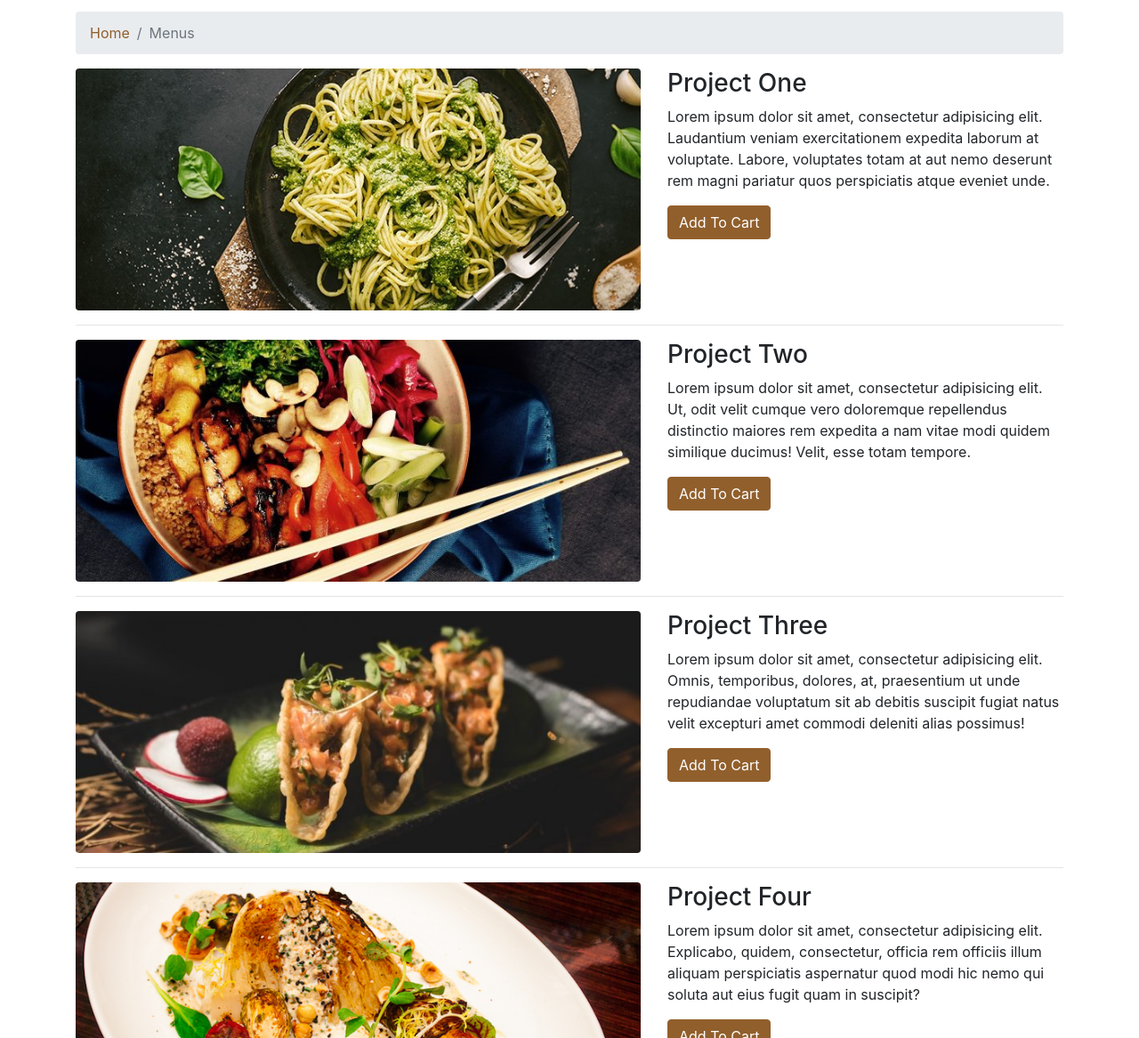
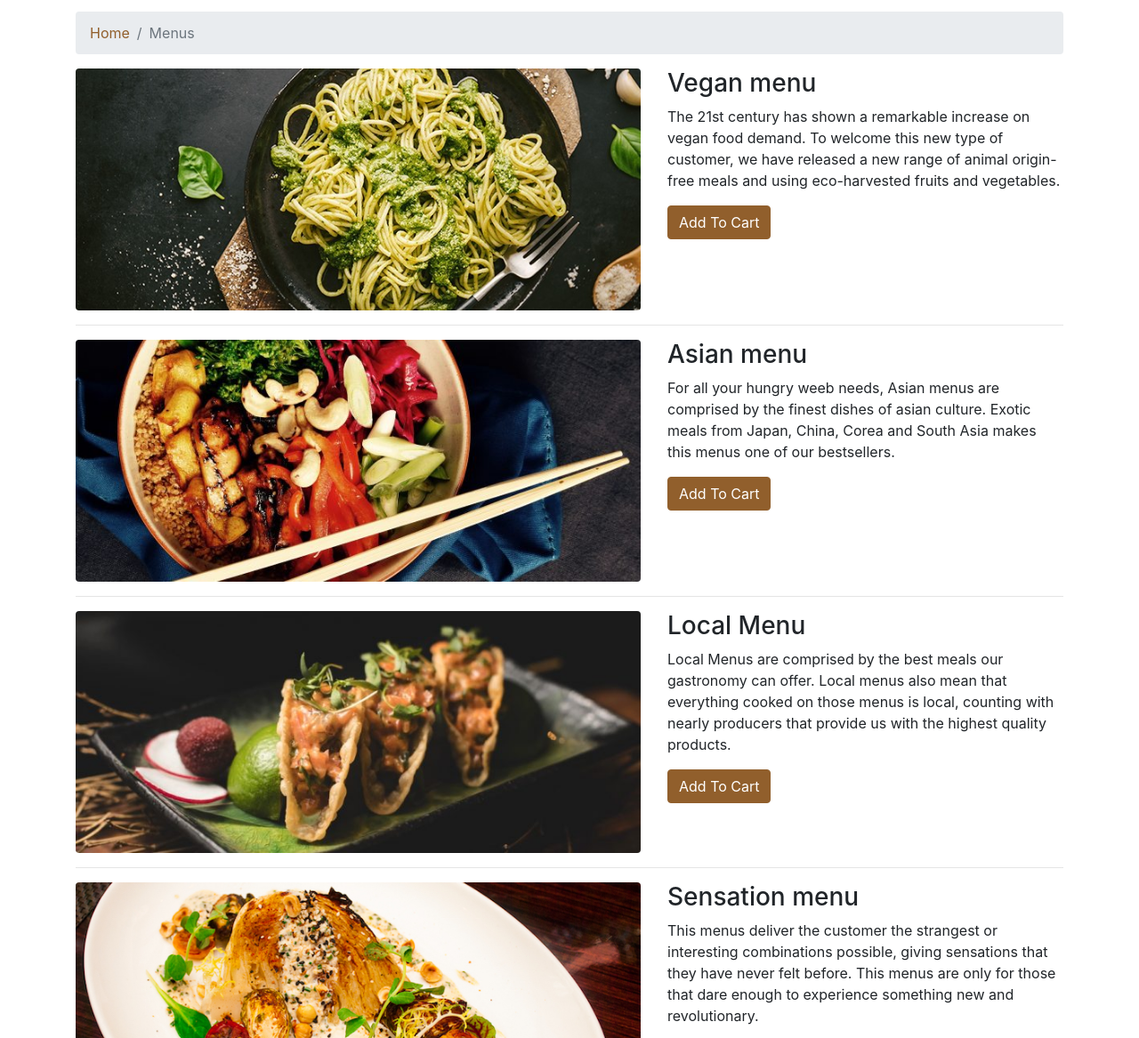
Before and after one commit to ipallinto/proyecto-final-asr31, a website: page portfolio-1-col.html in a window 1280 px wide. Shown: the part 131-1298 px from the top of the page at 89% size. Drawn offline with Linux system fonts and the light colour scheme.

Commit message:
ççççççç

```diff
--- a/portfolio-1-col.html
+++ b/portfolio-1-col.html
@@ -97,8 +97,8 @@
         </a>
       </div>
       <div class="col-md-5">
-        <h3>Project One</h3>
-        <p>Lorem ipsum dolor sit amet, consectetur adipisicing elit. Laudantium veniam exercitationem expedita laborum at voluptate. Labore, voluptates totam at aut nemo deserunt rem magni pariatur quos perspiciatis atque eveniet unde.</p>
+        <h3>Vegan menu</h3>
+        <p>The 21st century has shown a remarkable increase on vegan food demand. To welcome this new type of customer, we have released a new range of animal origin-free meals and using eco-harvested fruits and vegetables.</p>
         <a class="btn btn-primary" href="#">Add To Cart
           <span class="glyphicon glyphicon-chevron-right"></span>
         </a>
@@ -116,8 +116,8 @@
         </a>
       </div>
       <div class="col-md-5">
-        <h3>Project Two</h3>
-        <p>Lorem ipsum dolor sit amet, consectetur adipisicing elit. Ut, odit velit cumque vero doloremque repellendus distinctio maiores rem expedita a nam vitae modi quidem similique ducimus! Velit, esse totam tempore.</p>
+        <h3>Asian menu</h3>
+        <p>For all your hungry weeb needs, Asian menus are comprised by the finest dishes of asian culture. Exotic meals from Japan, China, Corea and South Asia makes this menus one of our bestsellers.</p>
         <a class="btn btn-primary" href="#">Add To Cart
           <span class="glyphicon glyphicon-chevron-right"></span>
         </a>
@@ -135,8 +135,8 @@
         </a>
       </div>
       <div class="col-md-5">
-        <h3>Project Three</h3>
-        <p>Lorem ipsum dolor sit amet, consectetur adipisicing elit. Omnis, temporibus, dolores, at, praesentium ut unde repudiandae voluptatum sit ab debitis suscipit fugiat natus velit excepturi amet commodi deleniti alias possimus!</p>
+        <h3>Local Menu</h3>
+        <p>Local Menus are comprised by the best meals our gastronomy can offer. Local menus also mean that everything cooked on those menus is local, counting with nearly producers that provide us with the highest quality products.</p>
         <a class="btn btn-primary" href="#">Add To Cart
           <span class="glyphicon glyphicon-chevron-right"></span>
         </a>
@@ -155,8 +155,8 @@
         </a>
       </div>
       <div class="col-md-5">
-        <h3>Project Four</h3>
-        <p>Lorem ipsum dolor sit amet, consectetur adipisicing elit. Explicabo, quidem, consectetur, officia rem officiis illum aliquam perspiciatis aspernatur quod modi hic nemo qui soluta aut eius fugit quam in suscipit?</p>
+        <h3>Sensation menu</h3>
+        <p>This menus deliver the customer the strangest or interesting combinations possible, giving sensations that they have never felt before. This menus are only for those that dare enough to experience something new and revolutionary.</p>
         <a class="btn btn-primary" href="#">Add To Cart
           <span class="glyphicon glyphicon-chevron-right"></span>
         </a>
```
